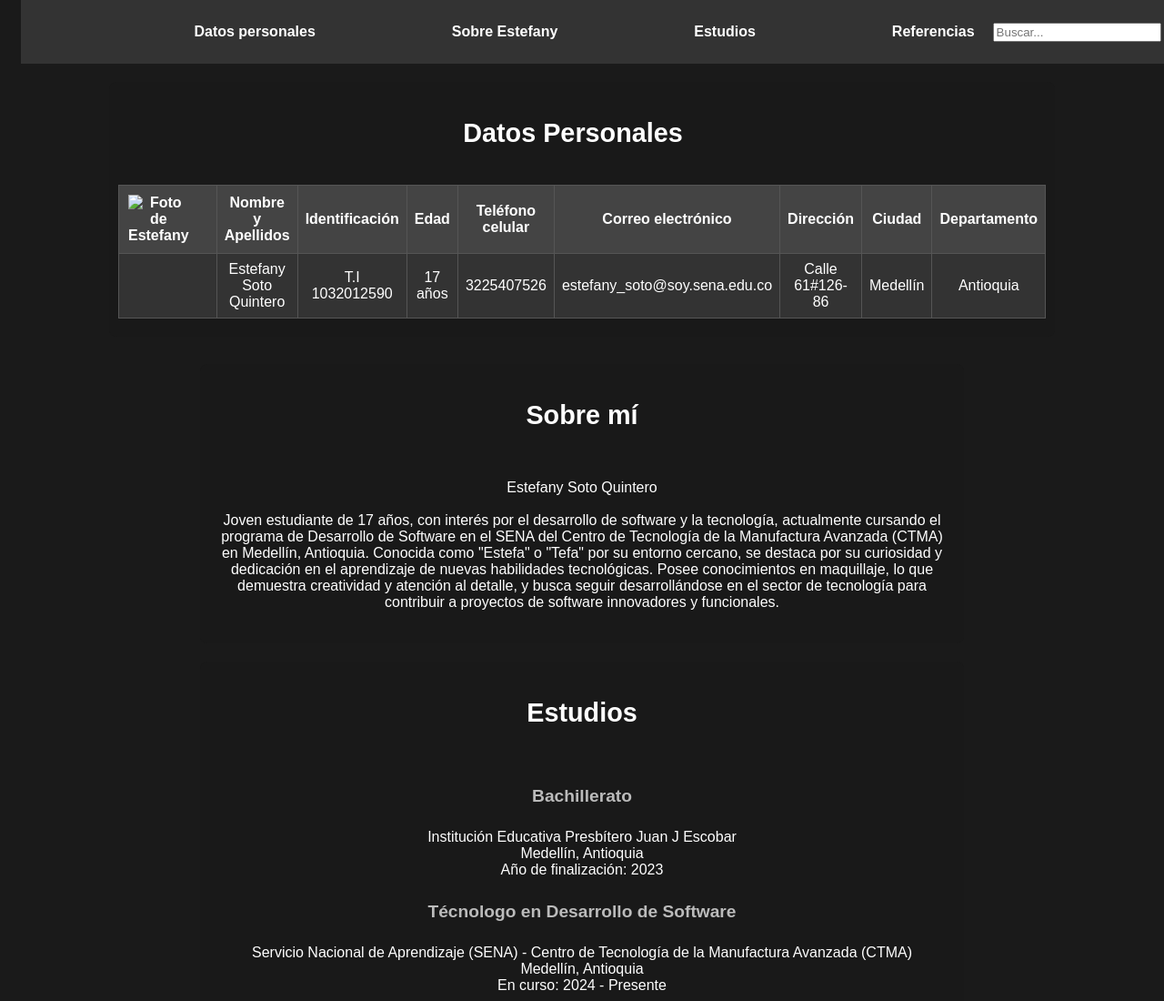
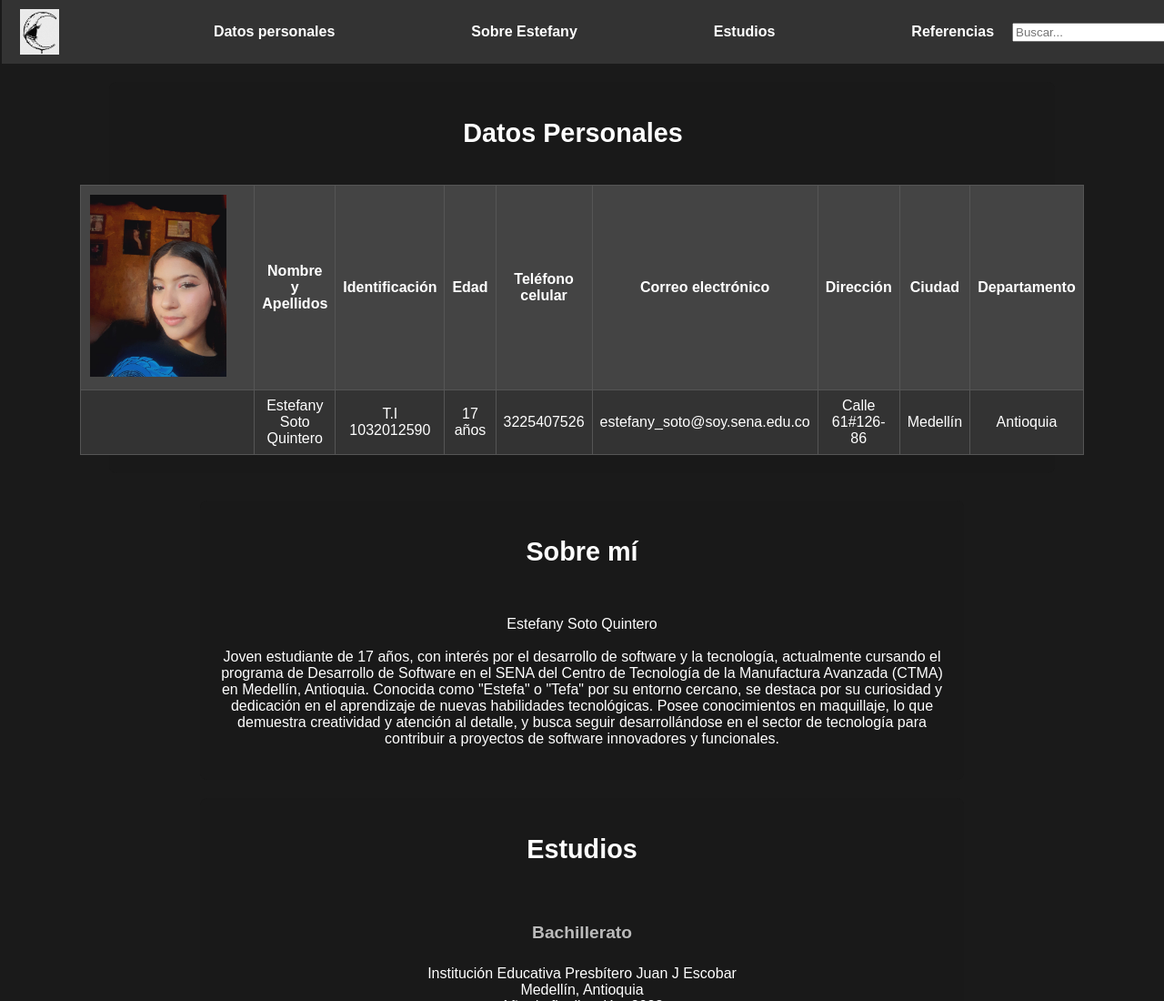
Before and after one commit to ESTEFANY2007/ESTEF, a plain HTML site: page src/index.html in a window 1280 px wide. Shown: the top 1100 px of the page at 91% size. Drawn offline with Linux system fonts and the light colour scheme.

Commit message:
imagenes

```diff
--- a/src/index.html
+++ b/src/index.html
@@ -9,7 +9,7 @@
 <body>
     <header>
         <nav>
-            <img src="logo.jpg" alt="" class="logo">
+            <img src="/src/images/logo.jpg" alt="" class="logo">
             <ul>
                 <li><a href="#datos personales">Datos personales</a></li>
                 <li><a href="#sobre mi">Sobre Estefany</a></li>
@@ -25,7 +25,7 @@
         <div class="flex-container">
             <table border>
                 <tr>
-                    <th><img src="img/estefa.jpg" alt="Foto de Estefany" class="yo"></th>
+                    <th><img src="/src/images/estefa.jpg" alt="Foto de Estefany" class="yo"></th>
                     <th>Nombre y Apellidos</th>
                     <th>Identificación</th>
                     <th>Edad</th>
```
